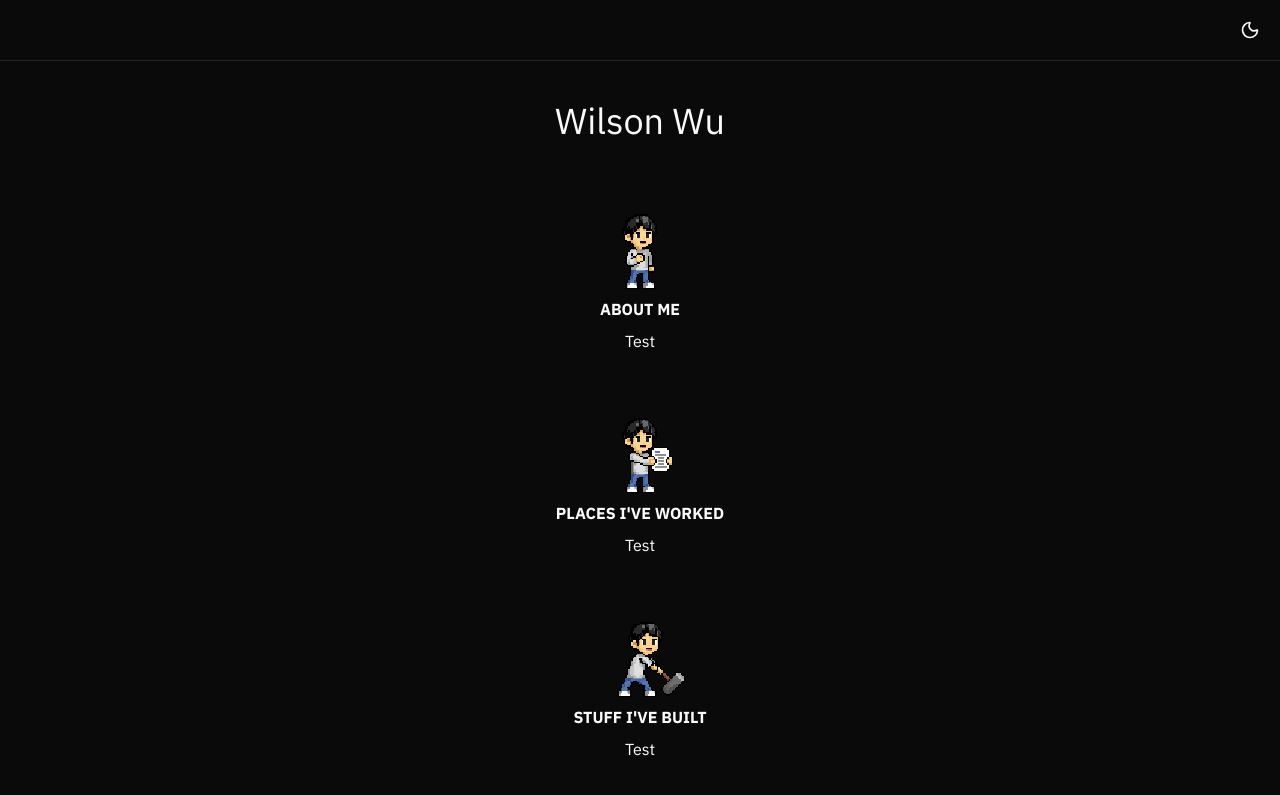
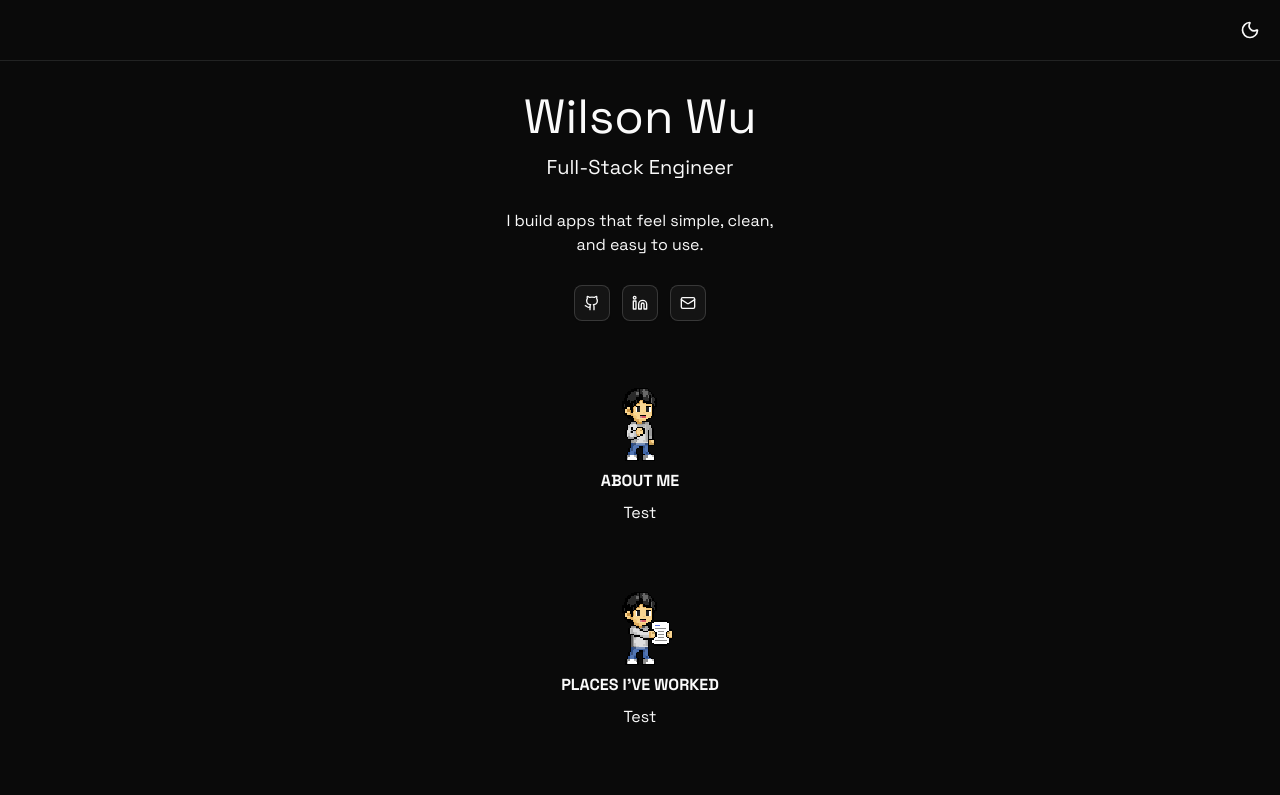
Before and after one commit to wu-wilson/wu-wilson.github.io, a React (Vite) app: page / in a window 1280 px wide. Shown: the top 795 px of the page. Built offline with nearby package versions, Linux system fonts and the light colour scheme.

Commit message:
added socials

```diff
--- a/src/App.tsx
+++ b/src/App.tsx
@@ -1,17 +1,17 @@
 import NavigationBar from "./components/custom/navigation-bar";
 import About from "./sections/about";
-import WorkHistory from "./sections/work-history";
+import Work from "./sections/work";
 import Projects from "./sections/projects";
-import Header from "./sections/header";
+import Hero from "./sections/hero";
 
 function App() {
   return (
     <div className="flex flex-col w-full items-center">
       <NavigationBar />
       <div className="flex flex-col w-full max-w-7xl gap-5 my-5">
-        <Header />
+        <Hero />
         <About />
-        <WorkHistory />
+        <Work />
         <Projects />
       </div>
     </div>
--- a/src/components/custom/sprite/types.ts
+++ /dev/null
@@ -1,5 +0,0 @@
-export type Sheet = "chest" | "hammer" | "resume";
-
-export type SpriteProps = {
-  sheet: Sheet;
-};
--- a/src/sections/about.tsx
+++ b/src/sections/about.tsx
@@ -1,4 +1,4 @@
-import Section from "@/components/custom/section/section";
+import Section from "@/components/custom/section";
 
 function About() {
   return (
--- a/src/sections/header.tsx
+++ /dev/null
@@ -1,9 +0,0 @@
-function Header() {
-  return (
-    <div className="flex flex-col items-center w-full p-3">
-      <h1 className="text-4xl my-2">Wilson Wu</h1>
-    </div>
-  );
-}
-
-export default Header;
--- /dev/null
+++ b/src/sections/hero.tsx
@@ -0,0 +1,54 @@
+import { Button } from "@/components/ui/button";
+import { Github, Linkedin, Mail, LucideIcon } from "lucide-react";
+
+type Social = {
+  href: string;
+  label: string;
+  icon: LucideIcon;
+};
+
+const socials: Social[] = [
+  {
+    href: "https://github.com/wu-wilson",
+    label: "GitHub",
+    icon: Github,
+  },
+  {
+    href: "https://linkedin.com/in/wils-wu",
+    label: "LinkedIn",
+    icon: Linkedin,
+  },
+  {
+    href: "mailto:wilson.cui.wu@gmail.com",
+    label: "Email",
+    icon: Mail,
+  },
+];
+
+function Hero() {
+  return (
+    <div className="flex flex-col items-center w-full p-3 gap-3">
+      <h1 className="text-5xl">Wilson Wu</h1>
+      <h2 className="text-xl">Full-Stack Engineer</h2>
+      <span className="w-70 text-center mt-4">
+        I build apps that feel simple, clean, and easy to use.
+      </span>
+      <div className="flex gap-3 mt-4">
+        {socials.map(({ href, label, icon: Icon }) => (
+          <Button key={label} variant="outline" size="icon" asChild>
+            <a
+              href={href}
+              target="_blank"
+              rel="noopener noreferrer"
+              aria-label={label}
+            >
+              <Icon />
+            </a>
+          </Button>
+        ))}
+      </div>
+    </div>
+  );
+}
+
+export default Hero;
--- a/src/sections/projects.tsx
+++ b/src/sections/projects.tsx
@@ -1,4 +1,4 @@
-import Section from "@/components/custom/section/section";
+import Section from "@/components/custom/section";
 
 function Projects() {
   return (
--- a/src/sections/work-history.tsx
+++ /dev/null
@@ -1,11 +0,0 @@
-import Section from "@/components/custom/section/section";
-
-function WorkHistory() {
-  return (
-    <Section title="PLACES I'VE WORKED" spritesheet="resume">
-      Test
-    </Section>
-  );
-}
-
-export default WorkHistory;
--- /dev/null
+++ b/src/sections/work.tsx
@@ -0,0 +1,11 @@
+import Section from "@/components/custom/section";
+
+function Work() {
+  return (
+    <Section title="PLACES I'VE WORKED" spritesheet="resume">
+      Test
+    </Section>
+  );
+}
+
+export default Work;
--- a/src/styles.css
+++ b/src/styles.css
@@ -1,4 +1,4 @@
-@import url("https://fonts.googleapis.com/css2?family=IBM+Plex+Sans:wght@400;500;600;700&display=swap");
+@import url("https://fonts.googleapis.com/css2?family=Space+Grotesk:wght@300..700&display=swap");
 @import "tailwindcss";
 @import "tw-animate-css";
 
@@ -43,7 +43,7 @@
   --color-sidebar-accent-foreground: var(--sidebar-accent-foreground);
   --color-sidebar-border: var(--sidebar-border);
   --color-sidebar-ring: var(--sidebar-ring);
-  --font-sans: "IBM Plex Sans", sans-serif;
+  --font-sans: "Space Grotesk", sans-serif;
 }
 
 :root {
```
Also changed, not shown: src/components/custom/section.tsx (renamed from src/components/custom/section/section.tsx, +8 -2 lines), src/components/custom/section/types.ts (deleted, +0 -8 lines), src/components/custom/sprite.tsx (renamed from src/components/custom/sprite/sprite.tsx, +6 -1 lines).
